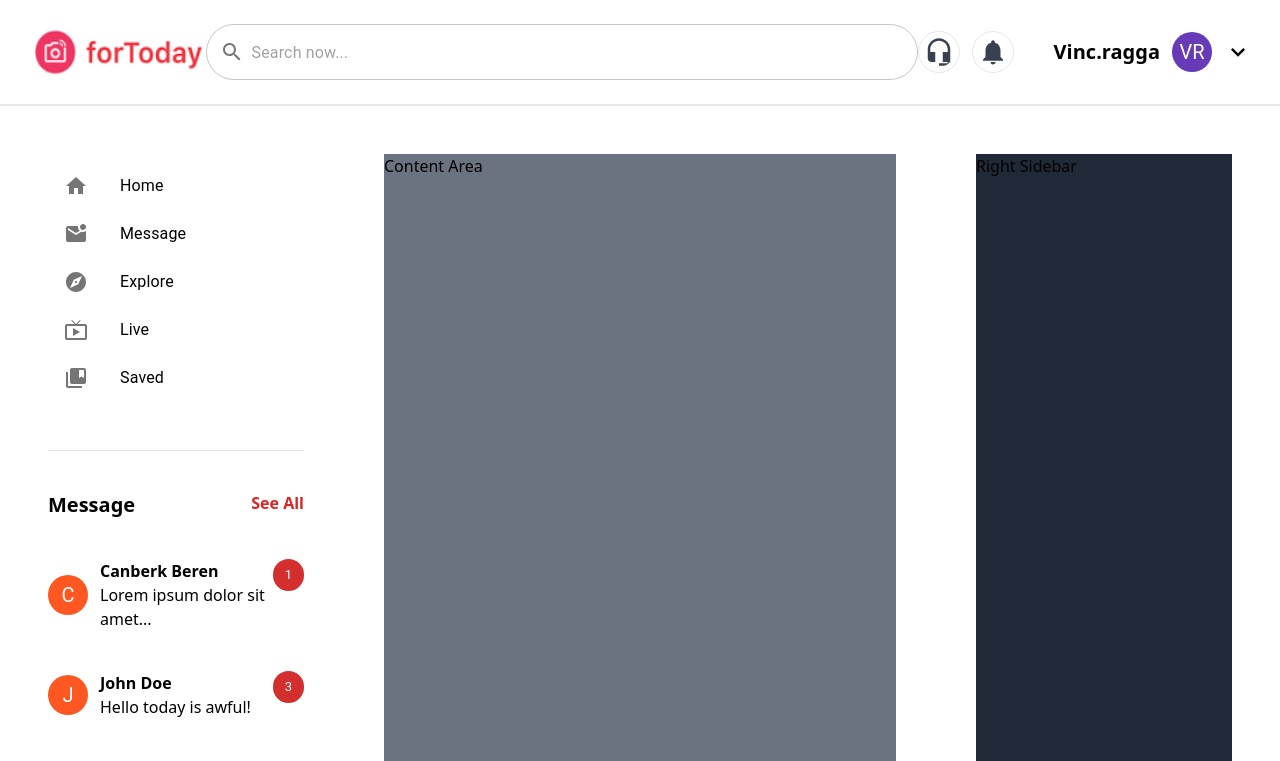
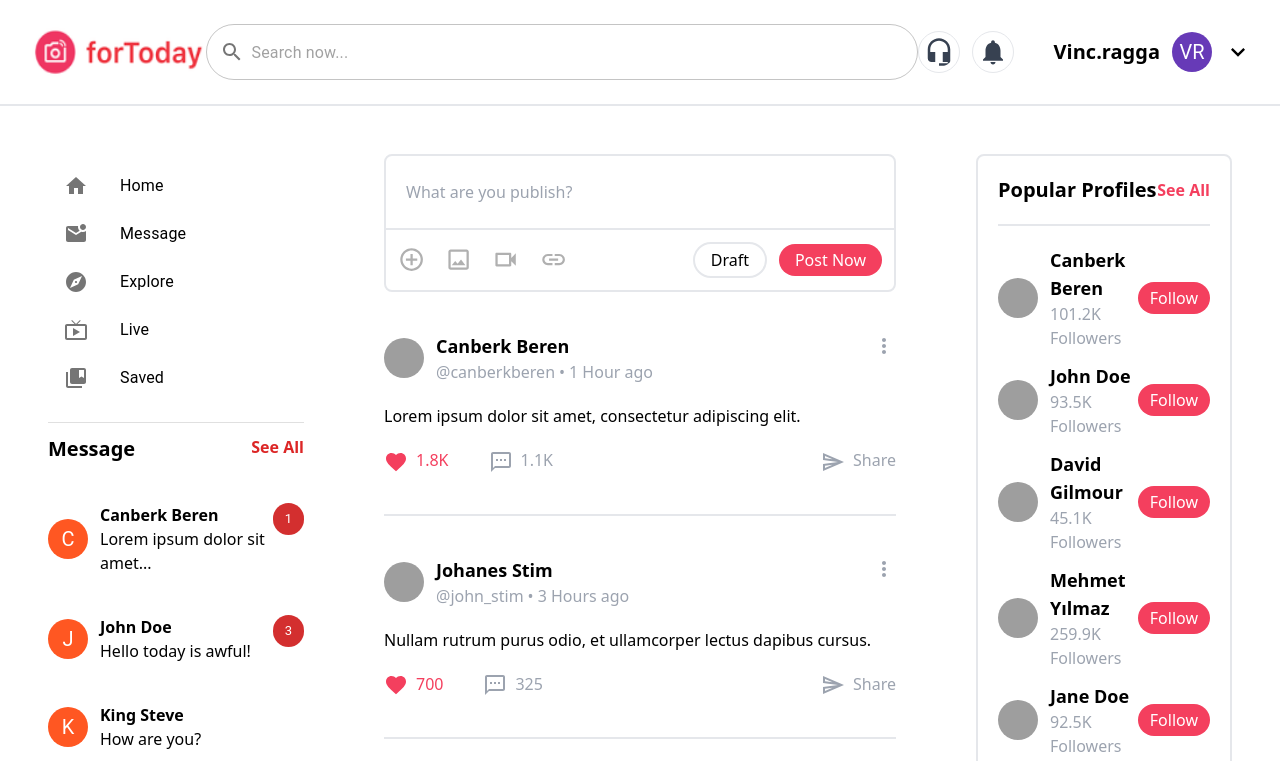
Before and after one commit to Ucuncu-Bin-Yil-Akademi/social-media-react, a Next.js app: page / in a window 1280 px wide. Shown: the top 761 px of the page. Built offline with nearby package versions, Linux system fonts and the light colour scheme; grey boxes are pictures that could not be loaded.

Commit message:
14.10.2023

```diff
--- a/components/ContentArea.jsx
+++ b/components/ContentArea.jsx
@@ -1,7 +1,54 @@
+import PublishArea from "./ContentAreaComponents/PublishArea";
+import PostCard from "./ContentAreaComponents/PostCard";
+
+const contentData = [
+  {
+    username: "canberkberen",
+    userFullName: "Canberk Beren",
+    createdOn: "1 Hour ago",
+    content: "Lorem ipsum dolor sit amet, consectetur adipiscing elit.",
+    avatar: "https://mui.com/static/images/avatar/1.jpg",
+    likeCount: "1.8K",
+    commentCount: "1.1K",
+  },
+  {
+    username: "john_stim",
+    userFullName: "Johanes Stim",
+    createdOn: "3 Hours ago",
+    content: "Nullam rutrum purus odio, et ullamcorper lectus dapibus cursus.",
+    avatar: "https://mui.com/static/images/avatar/2.jpg",
+    likeCount: "700",
+    commentCount: "325",
+  },
+  {
+    username: "ahmetyilmz1",
+    userFullName: "Ahmet Yılmaz",
+    createdOn: "1 Day ago",
+    content:
+      "Morbi a semper tellus. Sed nisi nisl, efficitur vel dapibus a, rhoncus eget nibh. ",
+    avatar: "https://mui.com/static/images/avatar/3.jpg",
+    likeCount: "1.2K",
+    commentCount: "1.1K",
+  },
+];
+
 export default function ContentArea() {
   return (
     <div>
-      <h2>Content Area</h2>
+      <PublishArea />
+      {contentData.map((content) => {
+        return (
+          <PostCard
+            avatar={content.avatar}
+            fullname={content.userFullName}
+            username={content.username}
+            createdOn={content.createdOn}
+            content={content.content}
+            likeCount={content.likeCount}
+            commentCount={content.commentCount}
+          />
+        );
+      })}
     </div>
   );
 }
--- /dev/null
+++ b/components/ContentAreaComponents/PostCard.jsx
@@ -0,0 +1,61 @@
+import Avatar from "@mui/material/Avatar";
+import MoreVertIcon from "@mui/icons-material/MoreVert";
+import FavoriteIcon from "@mui/icons-material/Favorite";
+import TextsmsOutlinedIcon from "@mui/icons-material/TextsmsOutlined";
+import SendOutlinedIcon from "@mui/icons-material/SendOutlined";
+
+export default function PostCard({
+  avatar,
+  fullname,
+  username,
+  createdOn,
+  content,
+  likeCount,
+  commentCount,
+}) {
+  return (
+    <>
+      <div className="mt-10 flex flex-col gap-5 pb-10 border-b-2">
+        <div className="flex justify-between">
+          <div className="flex items-center gap-3">
+            <Avatar alt="Remy Sharp" src={avatar} />
+            <div>
+              <span className="text-lg font-semibold">{fullname}</span>
+              <div className="flex gap-1 text-gray-400">
+                <span>@{username}</span>
+                <span>•</span>
+                <span>{createdOn}</span>
+              </div>
+            </div>
+          </div>
+
+          <div className="text-gray-400">
+            <MoreVertIcon />
+          </div>
+        </div>
+
+        <div>
+          <p>{content}</p>
+        </div>
+
+        <div className="flex justify-between">
+          <div className="flex gap-10">
+            <div className="text-rose-500">
+              <FavoriteIcon />
+              <span className="ml-2">{likeCount}</span>
+            </div>
+
+            <div className="text-gray-400">
+              <TextsmsOutlinedIcon />
+              <span className="ml-2">{commentCount}</span>
+            </div>
+          </div>
+          <div className="text-gray-400">
+            <SendOutlinedIcon />
+            <span className="ml-2">Share</span>
+          </div>
+        </div>
+      </div>
+    </>
+  );
+}
--- /dev/null
+++ b/components/ContentAreaComponents/PublishArea.jsx
@@ -0,0 +1,58 @@
+import ControlPointOutlinedIcon from "@mui/icons-material/ControlPointOutlined";
+import PhotoOutlinedIcon from "@mui/icons-material/PhotoOutlined";
+import VideocamOutlinedIcon from "@mui/icons-material/VideocamOutlined";
+import InsertLinkOutlinedIcon from "@mui/icons-material/InsertLinkOutlined";
+
+export default function PublishArea() {
+  return (
+    <>
+      <div className="border-2 rounded-lg">
+        <div className="p-3">
+          <input
+            type="text"
+            placeholder="What are you publish?"
+            className="w-full py-3 px-2"
+          />
+        </div>
+
+        <div className="flex justify-between p-3 items-center border-t-2">
+          <div className="flex gap-5">
+            <ControlPointOutlinedIcon
+              style={{
+                color: "#B0B0B0",
+                fontSize: "1.7rem",
+              }}
+            />
+            <PhotoOutlinedIcon
+              style={{
+                color: "#B0B0B0",
+                fontSize: "1.7rem",
+              }}
+            />
+            <VideocamOutlinedIcon
+              style={{
+                color: "#B0B0B0",
+                fontSize: "1.7rem",
+              }}
+            />
+            <InsertLinkOutlinedIcon
+              style={{
+                color: "#B0B0B0",
+                fontSize: "1.7rem",
+              }}
+            />
+          </div>
+
+          <div>
+            <button className="border-2 px-4 py-1 rounded-full mr-3">
+              Draft
+            </button>
+            <button className="bg-rose-500 px-4 py-1 rounded-full text-white">
+              Post Now
+            </button>
+          </div>
+        </div>
+      </div>
+    </>
+  );
+}
--- a/components/LeftSidebar.jsx
+++ b/components/LeftSidebar.jsx
@@ -1,12 +1,36 @@
 import NavMenu from "./LeftSidebarComponents/NavMenu";
 import Messages from "./LeftSidebarComponents/Messages";
 import { Divider } from "@mui/material";
+import SettingsIcon from "@mui/icons-material/Settings";
+import LogoutIcon from "@mui/icons-material/Logout";
+
 export default function LeftSidebar() {
   return (
-    <div className="flex flex-col gap-10">
+    <div className="flex flex-col gap-3">
       <NavMenu />
       <Divider />
       <Messages />
+      <Divider />
+      <div className="flex flex-col gap-3">
+        <div className="flex items-center gap-5">
+          <SettingsIcon
+            style={{
+              color: "rgb(87 83 78)",
+              fontSize: "1.8rem",
+            }}
+          />{" "}
+          <span className="text-stone-600 text-lg">Settings</span>
+        </div>
+        <div className="flex items-center gap-5">
+          <LogoutIcon
+            style={{
+              color: "rgb(194 65 12)",
+              fontSize: "1.8rem",
+            }}
+          />{" "}
+          <span className="text-orange-700">Logout</span>
+        </div>
+      </div>
     </div>
   );
 }
--- a/components/RightSidebar.jsx
+++ b/components/RightSidebar.jsx
@@ -1,7 +1,15 @@
+import CardDesign from "./RightSidebarComponents/CardDesign";
+import PopularProfileCard from "./RightSidebarComponents/popularProfileCard";
+
 export default function RightSidebar() {
   return (
-    <div>
-      <h2>Right Sidebar</h2>
+    <div className="flex flex-col gap-10">
+      <CardDesign
+        cardTitle="Popular Profiles"
+        cardComponent={<PopularProfileCard />}
+      />
+
+      <CardDesign cardTitle="Trending Post" cardComponent="deneme" />
     </div>
   );
 }
--- /dev/null
+++ b/components/RightSidebarComponents/CardDesign.jsx
@@ -0,0 +1,13 @@
+export default function CardDesign({ cardTitle, cardComponent }) {
+  return (
+    <>
+      <div className="border-2 rounded-lg p-5">
+        <div className="flex items-center justify-between pb-5 border-b-2">
+          <h2 className="font-bold text-xl">{cardTitle}</h2>
+          <span className="text-rose-500 font-bold text-md">See All</span>
+        </div>
+        <div className="pt-5 flex flex-col gap-3">{cardComponent}</div>
+      </div>
+    </>
+  );
+}
--- /dev/null
+++ b/components/RightSidebarComponents/popularProfileCard.jsx
@@ -0,0 +1,59 @@
+import Avatar from "@mui/material/Avatar";
+
+export default function PopularProfileCard() {
+  const userData = [
+    {
+      avatar: "https://mui.com/static/images/avatar/1.jpg",
+      fullname: "Canberk Beren",
+      followerCount: "101.2K",
+    },
+    {
+      avatar: "https://mui.com/static/images/avatar/2.jpg",
+      fullname: "John Doe",
+      followerCount: "93.5K",
+    },
+    {
+      avatar: "https://mui.com/static/images/avatar/3.jpg",
+      fullname: "David Gilmour",
+      followerCount: "45.1K",
+    },
+    {
+      avatar: "https://mui.com/static/images/avatar/4.jpg",
+      fullname: "Mehmet Yılmaz",
+      followerCount: "259.9K",
+    },
+    {
+      avatar: "https://mui.com/static/images/avatar/5.jpg",
+      fullname: "Jane Doe",
+      followerCount: "92.5K",
+    },
+  ];
+
+  return (
+    <>
+      {userData.map((user) => {
+        return (
+          <div>
+            <div className="flex justify-between items-center">
+              <div className="flex items-center gap-3">
+                <Avatar alt="Remy Sharp" src={user.avatar} />
+                <div>
+                  <span className="text-lg font-semibold">{user.fullname}</span>
+                  <div className="flex gap-1 text-gray-400">
+                    <span>{user.followerCount} Followers</span>
+                  </div>
+                </div>
+              </div>
+
+              <div className="text-gray-400">
+                <button className="bg-rose-500 text-white rounded-full px-3 py-1">
+                  Follow
+                </button>
+              </div>
+            </div>
+          </div>
+        );
+      })}
+    </>
+  );
+}
--- a/pages/index.js
+++ b/pages/index.js
@@ -14,10 +14,10 @@ export default function Home() {
         <div className="w-1/4">
           <LeftSidebar />
         </div>
-        <div className="w-2/4 bg-gray-500">
+        <div className="w-2/4">
           <ContentArea />
         </div>
-        <div className="w-1/4 bg-gray-800">
+        <div className="w-1/4">
           <RightSidebar />
         </div>
       </div>
```
